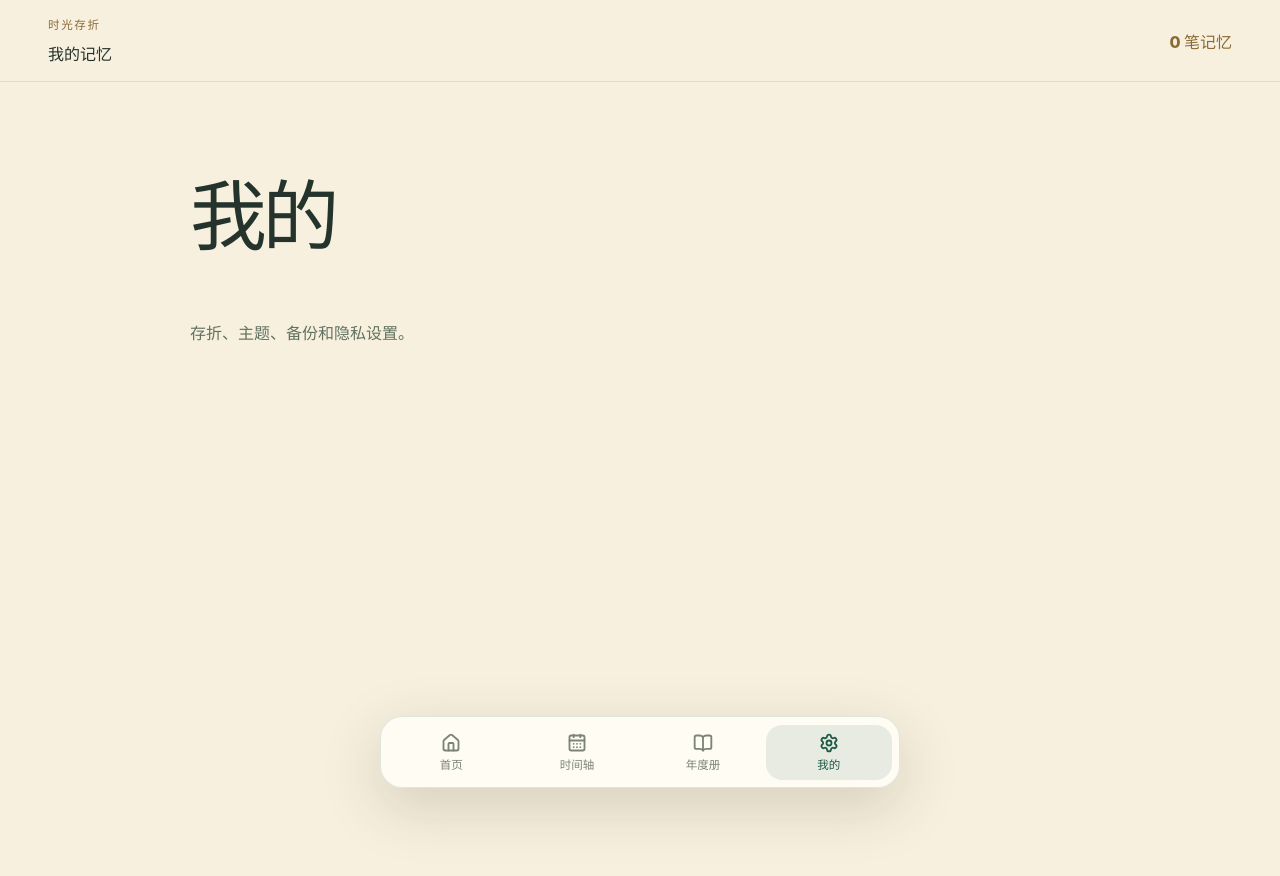
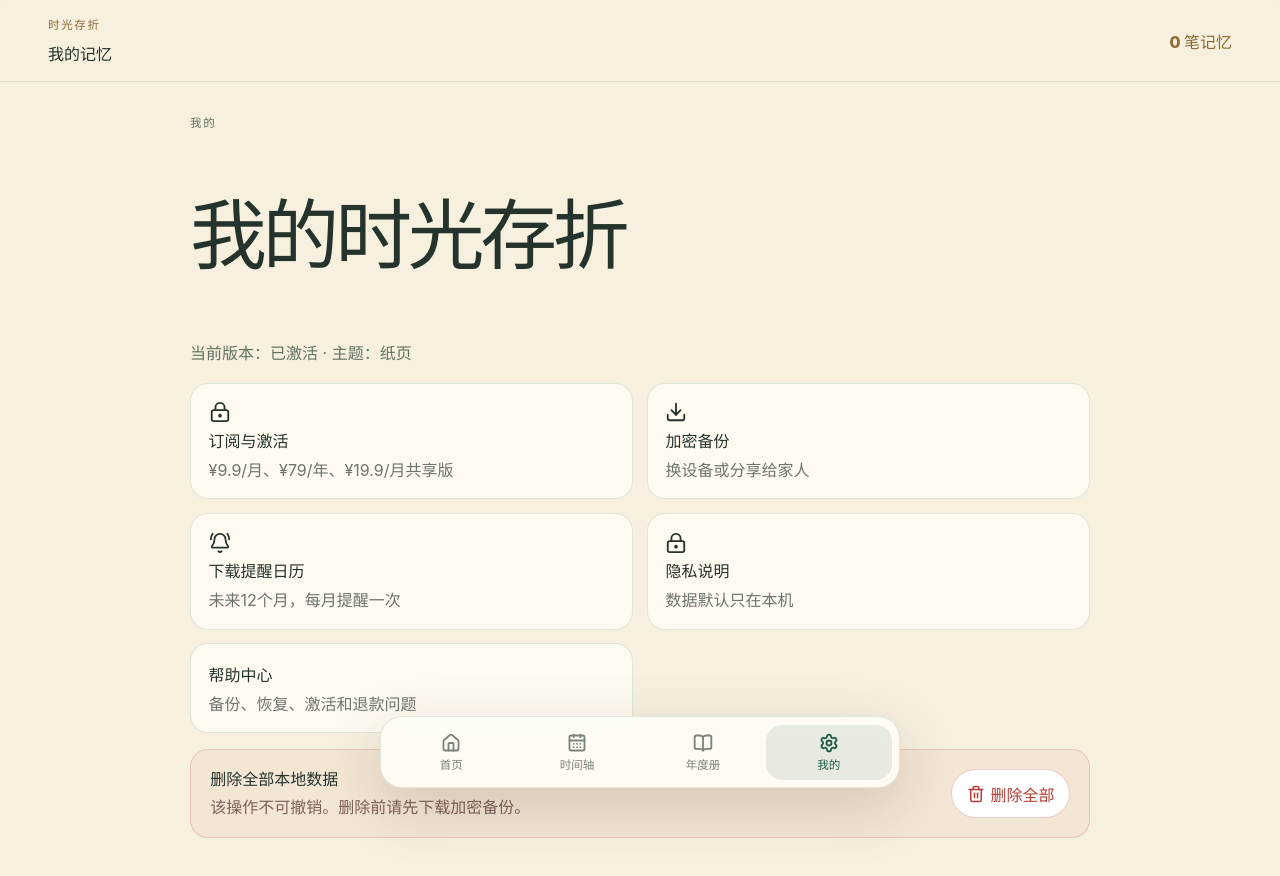
Before and after one commit to roubizhao6-sys/time-ledger, a React (Vite) app: page /#/settings in a window 1280 px wide. Shown: the top 876 px of the page. Before the commit the page ends 800 px from the top, so only its background shows below. Built offline with nearby package versions, Linux system fonts and the light colour scheme.

Commit message:
feat: add settings privacy help and reminders

```diff
--- a/src/pages/HelpPage.tsx
+++ b/src/pages/HelpPage.tsx
@@ -1,3 +1,13 @@
 export function HelpPage() {
-  return <section className="simple-page"><h1>帮助中心</h1></section>
+  return (
+    <article className="policy-page">
+      <p className="eyebrow">帮助中心</p>
+      <h1>常见问题</h1>
+      <details open><summary>数据会上传吗？</summary><p>不会。当前版本是本地优先，照片和文字保存在你的浏览器里。</p></details>
+      <details><summary>换手机怎么办？</summary><p>在旧设备导出加密备份，在新设备导入备份并输入同一密码。</p></details>
+      <details><summary>忘记备份密码怎么办？</summary><p>无法找回。网站不保存密码，也不保留你的解密密钥。</p></details>
+      <details><summary>为什么还是免费版？</summary><p>付款后把设备ID发给卖家，收到激活码后在“订阅与激活”页面输入。</p></details>
+      <details><summary>可以退款吗？</summary><p>未开始服务且无法交付时退款。激活码已经发出并使用的，不因主观改变主意自动退款。</p></details>
+    </article>
+  )
 }
--- a/src/pages/PrivacyPage.tsx
+++ b/src/pages/PrivacyPage.tsx
@@ -1,3 +1,24 @@
 export function PrivacyPage() {
-  return <section className="simple-page"><h1>隐私说明</h1></section>
+  return (
+    <article className="policy-page">
+      <p className="eyebrow">隐私说明</p>
+      <h1>你的记忆默认只保存在本机。</h1>
+      <section>
+        <h2>我们不会默认上传什么</h2>
+        <p>时光存折MVP不上传照片、文字、日期和标签到服务器。数据保存在浏览器IndexedDB中。</p>
+      </section>
+      <section>
+        <h2>备份如何工作</h2>
+        <p>加密备份使用AES-GCM和PBKDF2。密码由你设置，网站不保存密码，也无法替你找回。</p>
+      </section>
+      <section>
+        <h2>什么时候需要云服务</h2>
+        <p>如果你想在多个设备自动同步，需要未来的云服务版本。当前版本通过加密文件手动迁移和共享。</p>
+      </section>
+      <section>
+        <h2>删除数据</h2>
+        <p>你可以在“我的”页面删除全部本地数据。删除前请导出备份，否则无法恢复。</p>
+      </section>
+    </article>
+  )
 }
--- a/src/pages/SettingsPage.tsx
+++ b/src/pages/SettingsPage.tsx
@@ -1,3 +1,75 @@
+import { BellRing, Download, LockKeyhole, Trash2 } from 'lucide-react'
+import { Link, useNavigate } from 'react-router-dom'
+import { downloadReminderIcs } from '../reminders/buildReminderIcs'
+import { useVault } from '../state/useVault'
+
+const themeLabels = {
+  paper: '纸页',
+  forest: '森林',
+  sunset: '落日',
+  night: '夜航',
+}
+
 export function SettingsPage() {
-  return <section className="simple-page"><h1>我的</h1><p>存折、主题、备份和隐私设置。</p></section>
+  const navigate = useNavigate()
+  const { state, clearAll, updateEntry } = useVault()
+  const planLabel = state?.settings.plan === 'free' ? '免费版' : '已激活'
+  void updateEntry
+
+  async function handleClear() {
+    if (!window.confirm('确定删除当前设备上的全部数据吗？请先导出备份。')) return
+    await clearAll()
+    navigate('/welcome')
+  }
+
+  return (
+    <section className="page-stack">
+      <div className="simple-page">
+        <p className="eyebrow">我的</p>
+        <h1>{state?.vault.name ?? '我的时光存折'}</h1>
+        <p>当前版本：{planLabel} · 主题：{state ? themeLabels[state.vault.theme] : '纸页'}</p>
+      </div>
+
+      <div className="settings-grid">
+        <Link className="settings-card" to="/pricing">
+          <LockKeyhole size={22} />
+          <strong>订阅与激活</strong>
+          <span>¥9.9/月、¥79/年、¥19.9/月共享版</span>
+        </Link>
+        <Link className="settings-card" to="/backup">
+          <Download size={22} />
+          <strong>加密备份</strong>
+          <span>换设备或分享给家人</span>
+        </Link>
+        <button
+          className="settings-card"
+          type="button"
+          onClick={() => state && downloadReminderIcs(state.vault.name, new Date())}
+        >
+          <BellRing size={22} />
+          <strong>下载提醒日历</strong>
+          <span>未来12个月，每月提醒一次</span>
+        </button>
+        <Link className="settings-card" to="/privacy">
+          <LockKeyhole size={22} />
+          <strong>隐私说明</strong>
+          <span>数据默认只在本机</span>
+        </Link>
+        <Link className="settings-card" to="/help">
+          <strong>帮助中心</strong>
+          <span>备份、恢复、激活和退款问题</span>
+        </Link>
+      </div>
+
+      <div className="danger-zone">
+        <div>
+          <strong>删除全部本地数据</strong>
+          <p>该操作不可撤销。删除前请先下载加密备份。</p>
+        </div>
+        <button className="danger-button" type="button" onClick={() => void handleClear()}>
+          <Trash2 size={18} /> 删除全部
+        </button>
+      </div>
+    </section>
+  )
 }
--- /dev/null
+++ b/src/reminders/buildReminderIcs.ts
@@ -0,0 +1,64 @@
+function escapeIcs(value: string): string {
+  return value.replace(/\\/g, '\\\\').replace(/\n/g, '\\n').replace(/,/g, '\\,').replace(/;/g, '\\;')
+}
+
+function toIcsDate(date: Date): string {
+  return date.toISOString().replace(/[-:]/g, '').replace(/\.\d{3}Z$/, 'Z')
+}
+
+export function buildReminderIcs(vaultName: string, startDate: Date): string {
+  const events: string[] = []
+
+  for (let index = 0; index < 12; index += 1) {
+    const start = new Date(startDate)
+    start.setMonth(start.getMonth() + index)
+    start.setHours(20, 0, 0, 0)
+    const end = new Date(start.getTime() + 30 * 60 * 1000)
+    const uid = `time-ledger-${start.getTime()}@local`
+
+    events.push(
+      [
+        'BEGIN:VEVENT',
+        `UID:${uid}`,
+        `DTSTAMP:${toIcsDate(new Date())}`,
+        `DTSTART:${toIcsDate(start)}`,
+        `DTEND:${toIcsDate(end)}`,
+        'SUMMARY:存入一笔记忆',
+        `DESCRIPTION:打开时光存折，为“${escapeIcs(vaultName)}”存入本月的一张照片和一句话。`,
+        'BEGIN:VALARM',
+        'TRIGGER:-PT15M',
+        'ACTION:DISPLAY',
+        'DESCRIPTION:打开时光存折，存入本月记忆',
+        'END:VALARM',
+        'END:VEVENT',
+      ].join('\r\n'),
+    )
+  }
+
+  return [
+    'BEGIN:VCALENDAR',
+    'VERSION:2.0',
+    'PRODID:-//Time Ledger//CN',
+    'CALSCALE:GREGORIAN',
+    'METHOD:PUBLISH',
+    `X-WR-CALNAME:${escapeIcs(vaultName)} · 月度提醒`,
+    'X-TIME-LEDGER-RRULE:FREQ=MONTHLY;COUNT=12',
+    ...events,
+    'END:VCALENDAR',
+    '',
+  ].join('\r\n')
+}
+
+export function downloadReminderIcs(vaultName: string, startDate: Date): void {
+  const blob = new Blob([buildReminderIcs(vaultName, startDate)], {
+    type: 'text/calendar;charset=utf-8',
+  })
+  const url = URL.createObjectURL(blob)
+  const link = document.createElement('a')
+  link.href = url
+  link.download = `${vaultName}-月度提醒.ics`
+  document.body.appendChild(link)
+  link.click()
+  link.remove()
+  URL.revokeObjectURL(url)
+}
--- a/src/styles/global.css
+++ b/src/styles/global.css
@@ -428,3 +428,16 @@ p { line-height: 1.7; }
 .activation-message.success { color: #1f5a45; }
 @media (max-width: 900px) { .pricing-grid { grid-template-columns: 1fr 1fr; } }
 @media (max-width: 560px) { .pricing-grid { grid-template-columns: 1fr; } }
+
+.settings-grid { display: grid; grid-template-columns: repeat(2, minmax(0, 1fr)); gap: .85rem; }
+.settings-card { display: grid; gap: .3rem; padding: 1.1rem; border: 1px solid rgba(31,90,69,.13); border-radius: 18px; color: inherit; background: #fffaf0; text-align: left; text-decoration: none; }
+.settings-card span { color: #6d7669; }
+.danger-zone { display: flex; align-items: center; justify-content: space-between; gap: 1rem; margin-top: 1rem; padding: 1rem 1.2rem; border: 1px solid rgba(180,61,52,.2); border-radius: 18px; background: rgba(180,61,52,.05); }
+.danger-zone p { margin: .2rem 0 0; color: #7d605c; }
+.danger-button { display: inline-flex; align-items: center; gap: .35rem; padding: .7rem .9rem; border: 1px solid rgba(180,61,52,.25); border-radius: 999px; color: #b43d34; background: #fff; }
+.policy-page { max-width: 780px; margin: 0 auto; }
+.policy-page h1 { font-size: clamp(2rem, 6vw, 4rem); line-height: 1.05; }
+.policy-page section { margin: 1.6rem 0; }
+.policy-page h2 { margin-bottom: .35rem; }
+.policy-page p { color: #526054; }
+@media (max-width: 640px) { .settings-grid { grid-template-columns: 1fr; } .danger-zone { display: grid; } }
```
Also changed, not shown: 1 other file (tests, documents, lock files or other folders).
